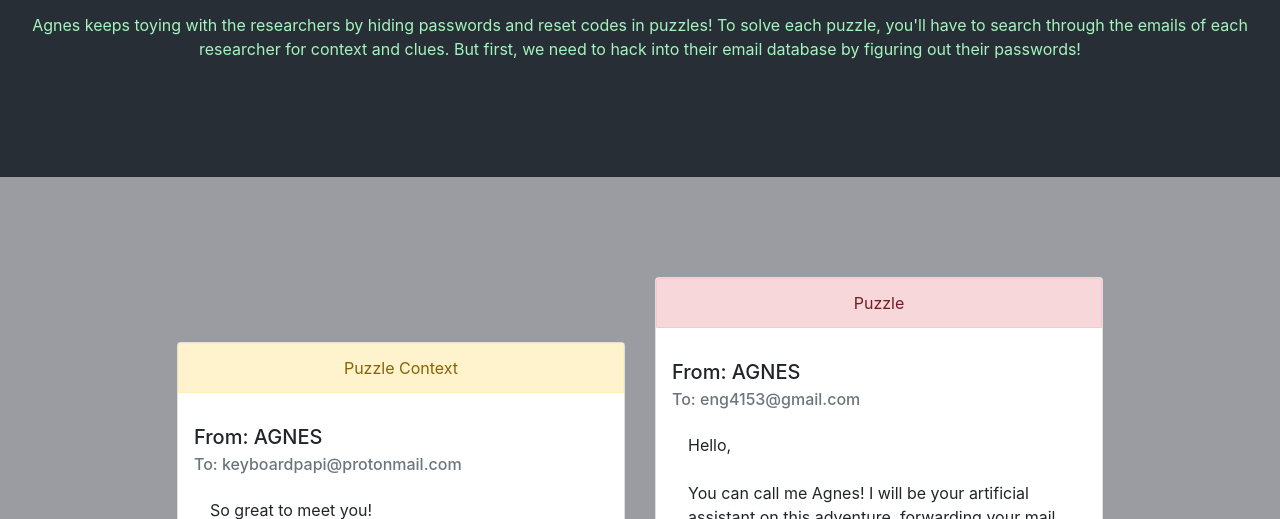
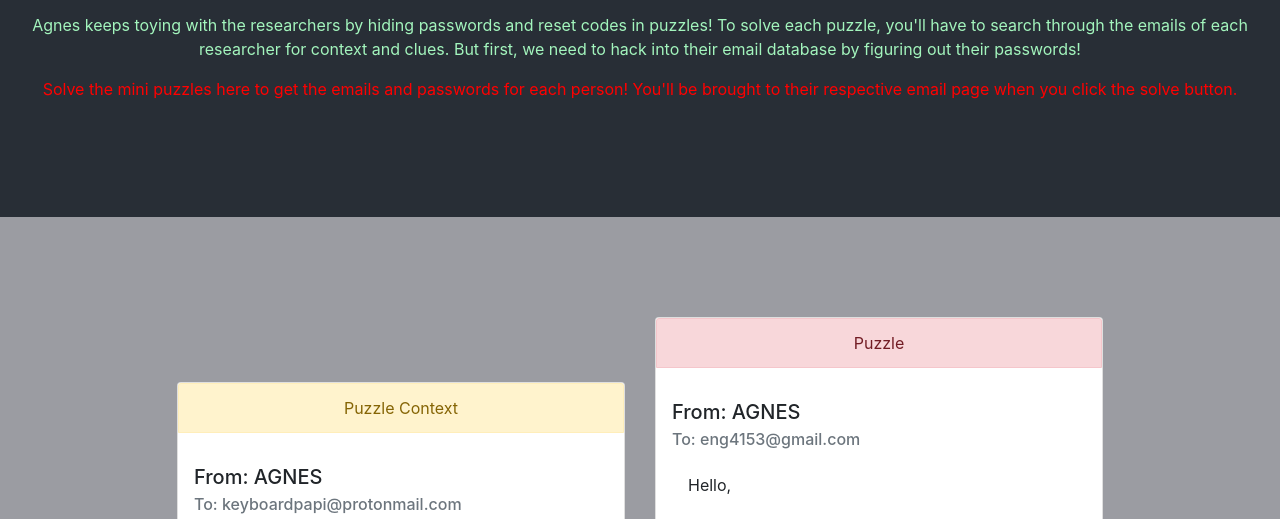
Before and after one commit to GabrielHub/puzzlebox, a plain HTML site: page puzzles/puzzle.html in a window 1280 px wide. Shown: the part 223-742 px from the top of the page. Drawn offline with nearby package versions, Linux system fonts and the light colour scheme.

Commit message:
Should have fixed previous bugfix

```diff
--- a/puzzles/puzzle.html
+++ b/puzzles/puzzle.html
@@ -58,6 +58,9 @@
 		</p>
 		<p class="animated flash delay-2s">
 			Agnes keeps toying with the researchers by hiding passwords and reset codes in puzzles! To solve each puzzle, you'll have to search through the emails of each researcher for context and clues. But first, we need to hack into their email database by figuring out their passwords!
+		</p>
+		<p style="color: red;">
+			Solve the mini puzzles here to get the emails and passwords for each person! You'll be brought to their respective email page when you click the solve button.
 		</p>
 	</div>
 
```
